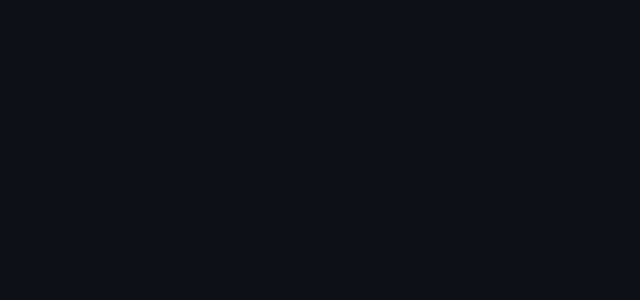
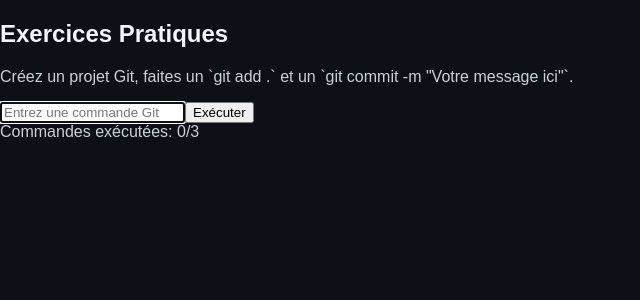
Before and after one commit to SoulLikePlayer/GitTutos, a React (Create React App) app: page /exercices-pratiques in a window 1280 px wide. Before the commit this address had no page. Shown: the top 300 px of the page, without its empty margins (0-640 px from the left). Built offline with nearby package versions, Linux system fonts and the light colour scheme.

Commit message:
[FEAT | PARTIE EXERCICE] : Ajout de la page

```diff
--- a/src/App.js
+++ b/src/App.js
@@ -2,6 +2,7 @@
 import { BrowserRouter as Router, Routes, Route } from 'react-router-dom';
 import PageAccueil from './composents/Page/PageAccueil';
 import CoursTheorique from './composents/Page/CoursThéorique';
+import ExercicesPratiques from './composents/Page/ExercicesPratique';
 import './App.css'
 
 const App = () => {
@@ -10,6 +11,7 @@
       <Routes>
         <Route path="/" element={<PageAccueil />} />
         <Route path="/cours-theorique/:chapitreNumero" element={<CoursTheorique />} />
+        <Route path="/exercices-pratiques" element={<ExercicesPratiques />} />
       </Routes>
     </Router>
   );
--- /dev/null
+++ b/src/composents/Page/ExercicesPratique.jsx
@@ -0,0 +1,75 @@
+import React, { useState, useEffect } from 'react';
+import exercices from '../data/Exercice';
+
+const ExercicesPratiques = () => {
+  const [input, setInput] = useState('');
+  const [log, setLog] = useState([]);
+  const [commandCount, setCommandCount] = useState(0);
+  const [currentExercice, setCurrentExercice] = useState(null);
+
+  useEffect(() => {
+    setCurrentExercice(exercices[0]);
+  }, []);
+
+  const handleSubmit = (e) => {
+    e.preventDefault();
+
+    if (commandCount < currentExercice.maxCommands) {
+      const expectedCommand = currentExercice.commandes[commandCount];
+
+      // Vérifiez si la commande entrée est correcte
+      if (input.trim() === expectedCommand) {
+        setLog((prevLog) => [
+          ...prevLog,
+          { command: input, output: 'Commande exécutée avec succès.' },
+        ]);
+        setInput('');
+        setCommandCount(commandCount + 1);
+      } else {
+        setLog((prevLog) => [
+          ...prevLog,
+          { command: input, output: 'Commande incorrecte, essayez encore.' },
+        ]);
+        setInput('');
+      }
+    } else {
+      alert('Nombre maximum de commandes atteint.');
+    }
+  };
+
+  if (!currentExercice) {
+    return <h2>Chargement de l'exercice...</h2>;
+  }
+
+  return (
+    <div className="exercices-pratiques">
+      <h2>Exercices Pratiques</h2>
+      <p>{currentExercice.enonce}</p>
+      <div className="terminal">
+        <form onSubmit={handleSubmit}>
+          <input
+            type="text"
+            value={input}
+            onChange={(e) => setInput(e.target.value)}
+            placeholder="Entrez une commande Git"
+            autoFocus
+          />
+          <button type="submit">Exécuter</button>
+        </form>
+        <div className="log">
+          {log.map((entry, index) => (
+            <div key={index}>
+              <div className="command"> {entry.command}</div>
+              <div className="output">{entry.output}</div>
+            </div>
+          ))}
+        </div>
+      </div>
+      <div className="command-count">
+        Commandes exécutées: {commandCount}/{currentExercice.maxCommands}
+      </div>
+    </div>
+  );
+};
+
+export default ExercicesPratiques;
--- a/src/composents/Page/PageAccueil.jsx
+++ b/src/composents/Page/PageAccueil.jsx
@@ -19,11 +19,14 @@
           </p>
         </section>
         <section className="feature">
-          <h2 className="feature-title">Exercices Pratiques</h2>
-          <p className="feature-description">
-            Entraînez-vous avec des scénarios réalistes pour mettre en pratique vos compétences Git.
-          </p>
-        </section>
+            <h2 className="feature-title">
+                <Link to="/exercices-pratiques" className="link">Exercices Pratiques</Link>
+            </h2>
+            <p className="feature-description">
+                Entraînez-vous avec des scénarios réalistes pour mettre en pratique vos compétences Git.
+            </p>
+            </section>
+
         <section className="feature">
           <h2 className="feature-title">Importation de Projets Git</h2>
           <p className="feature-description">
--- /dev/null
+++ b/src/composents/data/Exercice.js
@@ -0,0 +1,24 @@
+const exercices = [
+  {
+    id: 1,
+    enonce: "Créez un projet Git, faites un `git add .` et un `git commit -m \"Votre message ici\"`.",
+    maxCommands: 3,
+    commandes: [
+      "git init",
+      "git add .",
+      "git commit -m \"Mon premier commit\"",
+    ],
+  },
+  {
+    id: 2,
+    enonce: "Ajoutez un nouveau fichier, faites un `git add <fichier>` et un `git commit -m \"Ajout d'un fichier\"`.",
+    maxCommands: 3,
+    commandes: [
+      "touch nouveau_fichier.txt",
+      "git add nouveau_fichier.txt",
+      "git commit -m \"Ajout d'un fichier\"",
+    ],
+  },
+];
+
+export default exercices;
```
